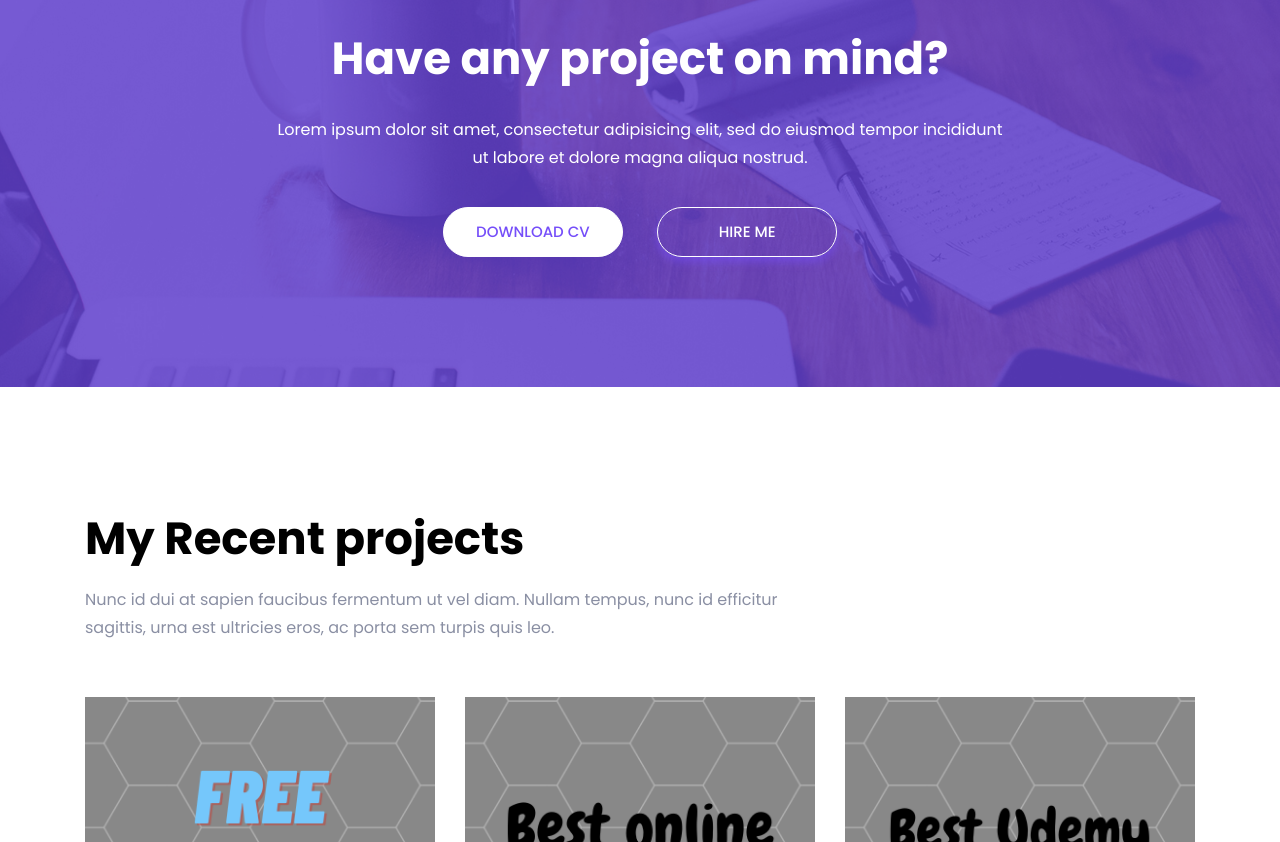
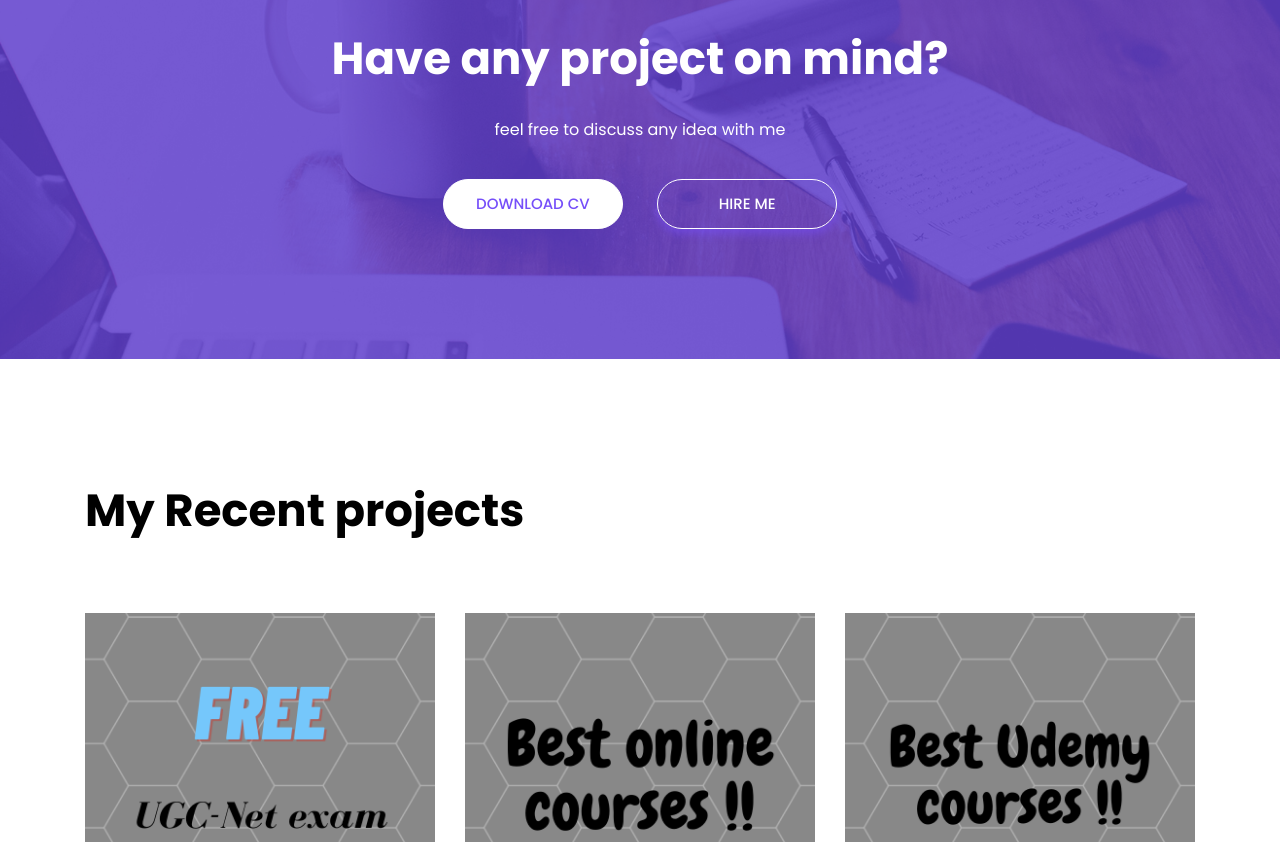
Before and after one commit to gagan31799/gagan31799.github.io, a plain HTML site: page index.html in a window 1280 px wide. Shown: the part 2617-3459 px from the top of the page. Drawn offline with nearby package versions, Linux system fonts and the light colour scheme; files whose address does not match are found by name.

Commit message:
recent projects

```diff
--- a/index.html
+++ b/index.html
@@ -386,7 +386,7 @@
                 <div class="col-xl-8 col-lg-9">
                     <div class="call-action-content text-center">
                         <h2 class="action-title">Have any project on mind?</h2>
-                        <p>Lorem ipsum dolor sit amet, consectetur adipisicing elit, sed do eiusmod tempor incididunt ut labore et dolore magna aliqua nostrud.</p>
+                        <p>feel free to discuss any idea with me</p>
                         <ul>
                             <li><a class="main-btn custom" target ="_blank" href="resume.pdf">download cv</a></li>
                             <li><a class="main-btn custom-2" class="page-scroll" href="#contact" >hire me</a></li>
@@ -407,7 +407,7 @@
                 <div class="col-lg-8">
                     <div class="section-title pb-25">
                         <h2 class="title">My Recent projects</h2>
-                        <p>Nunc id dui at sapien faucibus fermentum ut vel diam. Nullam tempus, nunc id efficitur sagittis, urna est ultricies eros, ac porta sem turpis quis leo.</p>
+                        <p></p>
                     </div> <!-- section title -->
                 </div>
             </div> <!-- row -->
```
